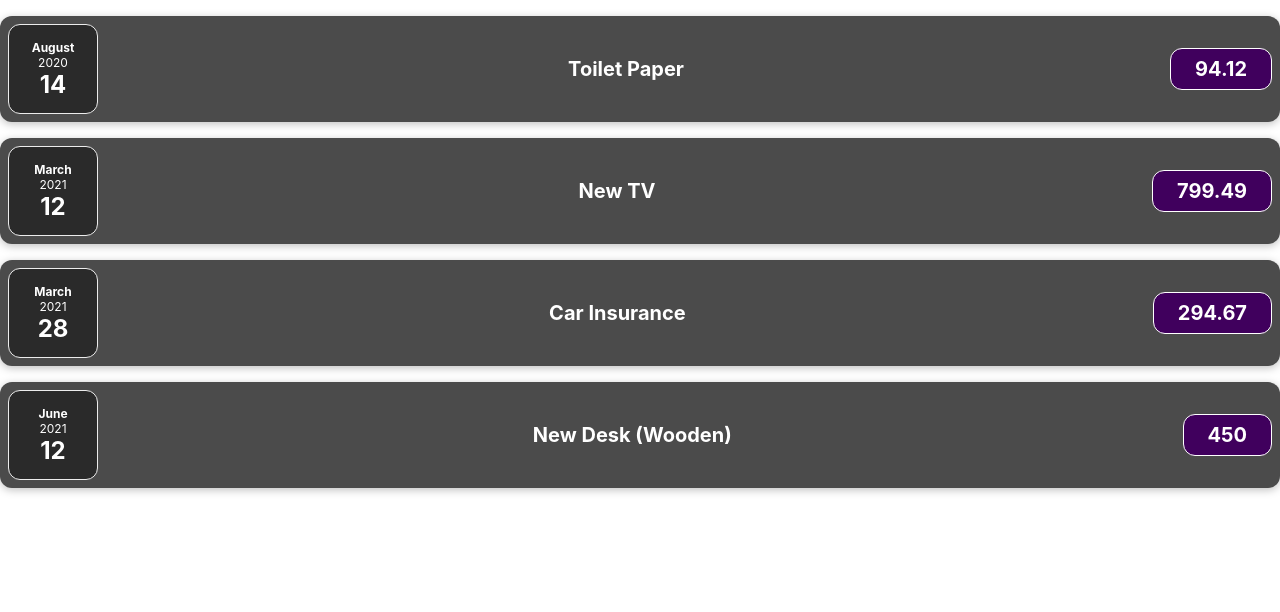
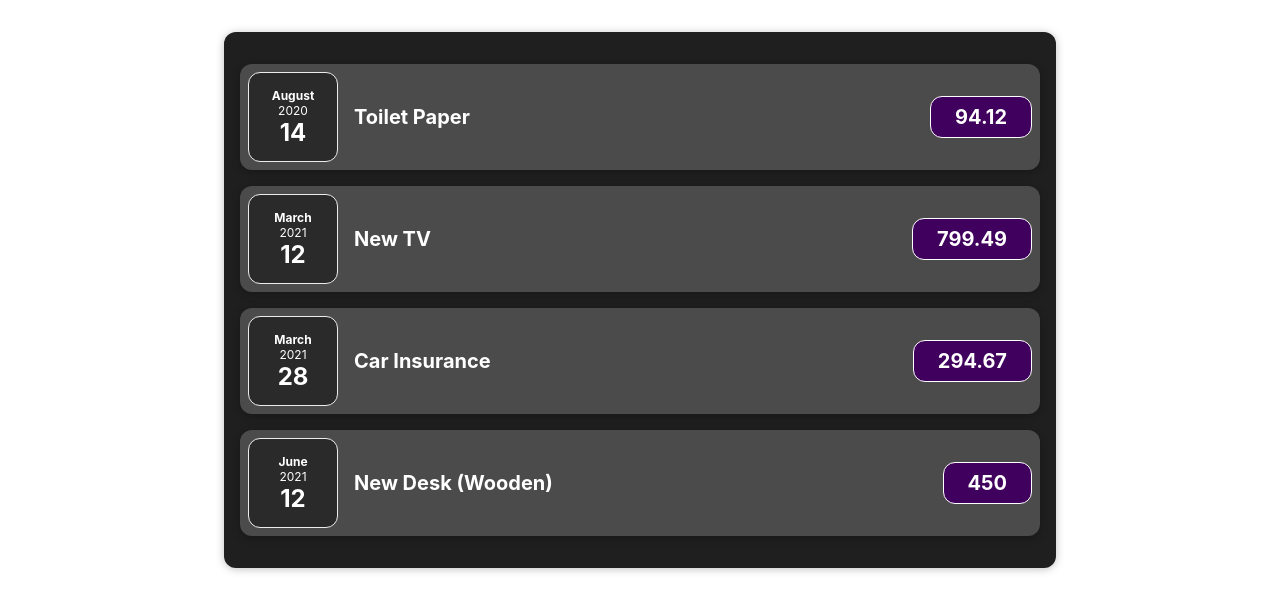
Before and after one commit to Sparrow48/expense-tracker, a React (Create React App) app: page / in a window 1280 px wide. Shown: the top 612 px of the page. Built offline with nearby package versions, Linux system fonts and the light colour scheme.

Commit message:
Complete assignment-1

```diff
--- a/src/App.js
+++ b/src/App.js
@@ -1,5 +1,4 @@
-import classes from "./App.module.css";
-import ExpenseItem from "./components/ExpenseItem";
+import Expense from "./components/Expense";
 
 function App() {
   const expenses = [
@@ -25,27 +24,8 @@
   ];
 
   return (
-    <div className={classes.App}>
-      <ExpenseItem
-        title={expenses[0].title}
-        amount={expenses[0].amount}
-        date={expenses[0].date}
-      />
-      <ExpenseItem
-        title={expenses[1].title}
-        amount={expenses[1].amount}
-        date={expenses[1].date}
-      />
-      <ExpenseItem
-        title={expenses[2].title}
-        amount={expenses[2].amount}
-        date={expenses[2].date}
-      />
-      <ExpenseItem
-        title={expenses[3].title}
-        amount={expenses[3].amount}
-        date={expenses[3].date}
-      />
+    <div>
+      <Expense expenses={expenses} />
     </div>
   );
 }
--- /dev/null
+++ b/src/components/Expense.js
@@ -0,0 +1,32 @@
+import ExpenseItem from "./ExpenseItem";
+
+import classes from "./Expense.module.css";
+
+function Expense(props) {
+  return (
+    <div className={classes.Expenses}>
+      <ExpenseItem
+        title={props.expenses[0].title}
+        amount={props.expenses[0].amount}
+        date={props.expenses[0].date}
+      />
+      <ExpenseItem
+        title={props.expenses[1].title}
+        amount={props.expenses[1].amount}
+        date={props.expenses[1].date}
+      />
+      <ExpenseItem
+        title={props.expenses[2].title}
+        amount={props.expenses[2].amount}
+        date={props.expenses[2].date}
+      />
+      <ExpenseItem
+        title={props.expenses[3].title}
+        amount={props.expenses[3].amount}
+        date={props.expenses[3].date}
+      />
+    </div>
+  );
+}
+
+export default Expense;
--- /dev/null
+++ b/src/components/Expense.module.css
@@ -0,0 +1,9 @@
+.Expenses {
+  padding: 1rem;
+  background-color: rgb(31, 31, 31);
+  margin: 2rem auto;
+  width: 50rem;
+  max-width: 95%;
+  border-radius: 12px;
+  box-shadow: 0 1px 8px rgba(0, 0, 0, 0.25);
+}
```
